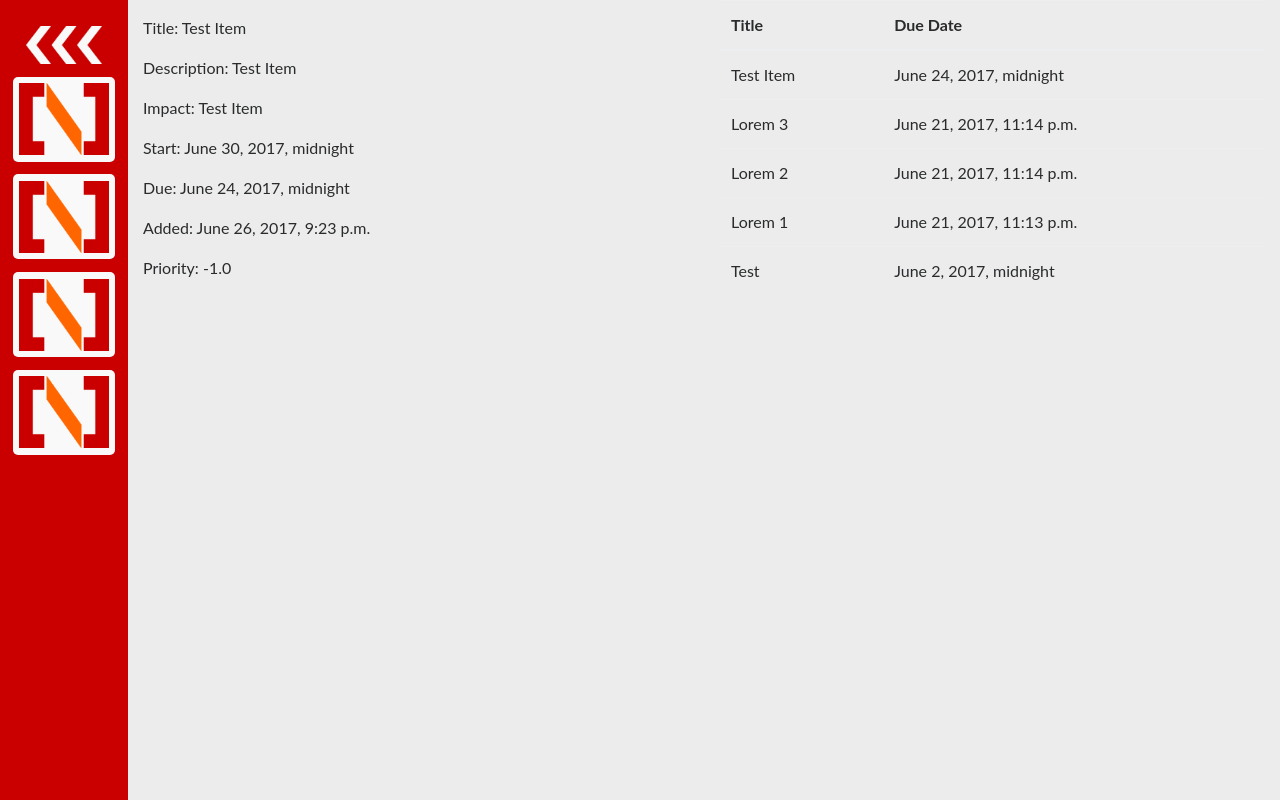
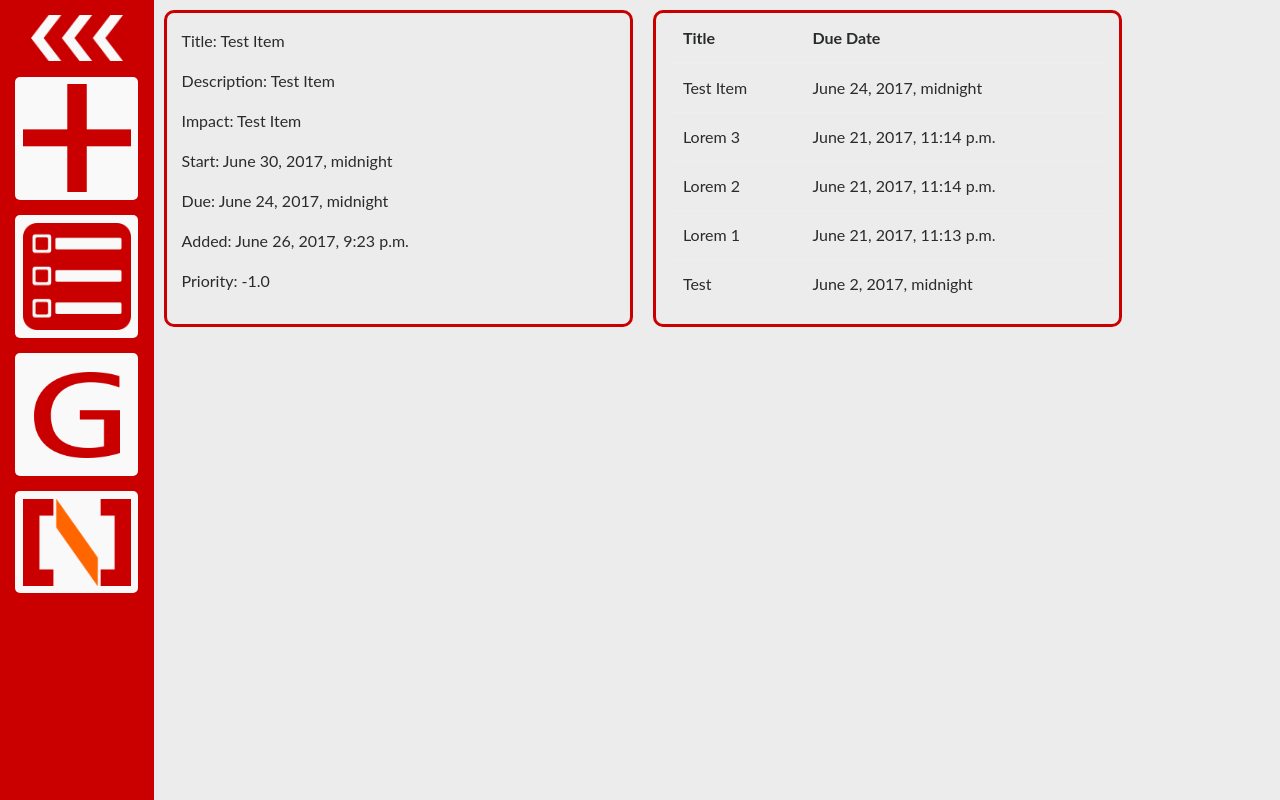
Before and after one commit to smajda/todo_django, a Django app: page /todo/ in a window 1280 px wide. Run offline with Django 3.2, Linux system fonts and the light colour scheme; data comes from the database, SQL or seed files in the repository; both versions use the stored data as it was after the commit; some libraries are stand-ins or nearby versions.

Commit message:
Can now add new items via form - now to fix the UI

```diff
--- a/todo/static/todo/item.js
+++ b/todo/static/todo/item.js
@@ -1,4 +1,4 @@
-var testdata;
+//CHange selected item
 $(".item").click(function () {
   var id = $(this).get(0).id;
   $.ajax({
@@ -20,3 +20,22 @@ $(".item").click(function () {
     }
   });
 });
+
+
+//Show/hide overlay form for new items
+
+$("#add").click(function (){
+  $("#new_item").css('display', 'block');
+});
+$("#cancel_button").click(function (){
+  $("#new_item").css('display', 'none');
+});
+
+/*
+// https://stackoverflow.com/questions/2457246/jquery-click-function-exclude-children
+$("#new_item").click(function (){
+  $("#new_item").css('display', 'none');
+}).children().click(function(e) {
+  return false;
+});
+*/
--- a/todo/static/todo/nav.js
+++ b/todo/static/todo/nav.js
@@ -1,4 +1,4 @@
-var show = '10%';
+var show = '12%';
 var hide = '3%';
 var nav_expanded = false;
 $("#nav").css('width', show)
--- a/todo/static/todo/side_nav.css
+++ b/todo/static/todo/side_nav.css
@@ -10,17 +10,14 @@ body {
     z-index: 1;
     top: 0;
     left: 0;
-    background-color: #111;
     overflow-x: hidden;
-    transition: 0.5s;
-    padding-top: 60px;
+    padding-top: 0px;
     transition: all 0.4s ease 0s;
 }
 
 #nav {
   background-color: #ca0000ff;
   padding: 0px;
-  padding-top: 1%;
 }
 .nav_expand{
   margin: 0 auto;
@@ -37,6 +34,17 @@ body {
   padding: 5%;
 }
 
-.nav_expand:hover, .nav_icon:hover {
+.nav_expand:hover {
   filter: opacity(50%);
 }
+
+#github{
+  padding: 10%;
+}
+
+#add, #list, #logo, #github{
+  transition: all 0.4s ease 0s;
+}
+#add:hover, #list:hover, #logo:hover, #github:hover{
+  filter: opacity(50%);
+}
--- a/todo/static/todo/style.css
+++ b/todo/static/todo/style.css
@@ -16,3 +16,27 @@ body {
 .item:hover {
   opacity: 0.5;
 }
+
+#todo_item, #todo_list{
+  margin: 10px;
+  border-style: solid;
+  border-color: #ca0000ff;
+  border-radius: 10px;
+}
+
+
+#new_item {
+    position: fixed; /* Sit on top of the page content */
+    display: none; /* Hidden by default */
+    width: 100%; /* Full width (cover the whole page) */
+    height: 100%; /* Full height (cover the whole page) */
+    top: 0;
+    left: 0;
+    right: 0;
+    bottom: 0;
+    background-color: rgba(0,0,0,0.5); /* Black background with opacity */
+    z-index: 2; /* Specify a stack order in case you're using a different order for other elements */
+}
+.exit_new_item{
+  background-color: #ca0000ff;
+}
--- a/todo/templates/todo/base.html
+++ b/todo/templates/todo/base.html
@@ -35,20 +35,18 @@
       </div>
 
       <div class="nav_icon">
+        <img src="{% static 'todo/nav/add.png' %}" id = "add" class="img-fluid">
+      </div><div class="resbr"></div>
+
+      <div class="nav_icon">
         <a href="https://github.com/noah-dev">
-          <img src="{% static 'todo/nav/logo.png' %}" id = "add" class="img-fluid">
+          <img src="{% static 'todo/nav/list.png' %}" id = "list" class="img-fluid">
         </a>
       </div><div class="resbr"></div>
 
       <div class="nav_icon">
         <a href="https://github.com/noah-dev">
-          <img src="{% static 'todo/nav/logo.png' %}" id = "view" class="img-fluid">
-        </a>
-      </div><div class="resbr"></div>
-
-      <div class="nav_icon">
-        <a href="https://github.com/noah-dev">
-          <img src="{% static 'todo/nav/logo.png' %}" id = "github" class="img-fluid">
+          <img src="{% static 'todo/nav/github.png' %}" id = "github" class="img-fluid">
         </a>
       </div><div class="resbr"></div>
 
--- a/todo/templates/todo/index.html
+++ b/todo/templates/todo/index.html
@@ -3,7 +3,7 @@
 {# Passed variables - item_list and item_select #}
 <div class="container-fluid">
   <div class="row">
-    <div id="todo_item" class="width col-md-6">
+    <div id="todo_item" class="col-md-5 panel">
       <p id="json_test"></p>
       <p id="json_title_text">Title: {{item_select.title_text}}</p>
       <p id="json_desc_text">Description: {{item_select.desc_text}}</p>
@@ -13,7 +13,8 @@
       <p id="json_add_date">Added: {{item_select.add_date}}</p>
       <p id="json_priority">Priority: {{item_select.priority}}</p>
     </div>
-    <div id="todo_list" class="width col-md-6">
+    <div id="todo_list" class="col-md-5 panel">
+      <div>
         <table class="table">
           <thead>
               <th>Title</th>
@@ -33,4 +34,36 @@
     </div>
   </div>
 
+
+  <div id="new_item" class="row">
+    <div class="col-md-8 offset-2">
+      <div class="container" style="background-color: #ecececff">
+        <form action="/todo/add_item/" method="post" id = "item_form">
+          {% csrf_token %}
+          <div class="form-group">
+            <input type="text" class="form-control form-control-lg" name = "title" placeholder = "Title">
+          </div>
+          <div class="form-group">
+            <input type="text" class="form-control form-control-lg" name = "desc" placeholder = "Description">
+          </div>
+          <div class="form-group">
+            <input type="text" class="form-control form-control-lg" name = "impact" placeholder = "Impact">
+          </div>
+          <div class="form-group">
+            <input type="text" class="form-control form-control-lg" id="start_date" name = "start" placeholder = "Start Date">
+          </div>
+          <div class="form-group">
+            <input type="text" class="form-control form-control-lg" id="due_date" name = "due" placeholder = "Due Date">
+          </div>
+          <div class="form-group">
+            <button type = "submit" class="btn btn-success btn-lg" id="add_button" name = "add_button">Add Todo Item!</button>
+          </div>
+        </form>
+        <button type = "submit" class="btn btn-danger btn-lg" id = "cancel_button">Cancel!</button>
+      </div>
+    </div>
+  </div>
+
+</div>
+
 {% endblock %}
--- a/todo/urls.py
+++ b/todo/urls.py
@@ -2,11 +2,12 @@ from django.conf.urls import url
 
 from . import views
 
-app_name = 'calc'
+app_name = 'todo'
 urlpatterns = [
     # url(r'^$', views.IndexView.as_view(), name='generic_index'),
     # url(r'^ajax/$', views.IndexView.ajax(), name='generic_index'),
 
     url(r'^$', views.index, name='index'),
     url(r'^ajax/$', views.ajax, name='ajax'),
+    url(r'^add_item/$', views.add_item, name='add_item'),
 ]
--- a/todo/views.py
+++ b/todo/views.py
@@ -1,22 +1,17 @@
 from django.shortcuts import get_object_or_404, render
-from django.http import HttpResponseRedirect
-from django.urls import reverse
-
-from django.views import generic
-
 from django.http import JsonResponse
-
-from django.views.generic.edit import FormView
-
-from django.utils import timezone
-
-from django.contrib import messages
-
 from .models import Item
 
 import json
-import datetime
 from django.forms.models import model_to_dict
+
+from django.http import HttpResponseRedirect
+from django.urls import reverse
+from django.views import generic
+from django.views.generic.edit import FormView
+from django.utils import timezone
+from django.contrib import messages
+from datetime import datetime
 
 
 def index(request):
@@ -42,3 +37,37 @@ def ajax(request):
     pre_data['start_date'] = str(pre_data['start_date'])
     data = json.dumps(pre_data)
     return JsonResponse(data, safe=False)
+
+
+def add_item(request):
+    def convert_date(date_string):
+        return datetime.strptime(date_string, '%m/%d/%Y')
+    print("test")
+    if 'add_button' in request.POST:
+        # try:
+        print(request.POST)
+        title_text = request.POST['title']
+        desc_text = request.POST['desc']
+        impact_text = request.POST['impact']
+        start_date = convert_date(request.POST['start'])
+        due_date = convert_date(request.POST['due'])
+        complete = False
+        priority = -1
+        add_date = timezone.now()
+
+        new_rec = Item(title_text=title_text,
+                       desc_text=desc_text,
+                       impact_text=impact_text,
+                       start_date=start_date,
+                       due_date=due_date,
+                       priority=priority,
+                       complete=complete,
+                       add_date=add_date)
+        new_rec.save()
+
+        # except:
+        # messages.warning(request, "Input Not Valid - Please Try Again")
+        # HttpResponseRedirect(request.path)
+
+    # Used instead of redirect so that back button goes back to calc page
+    return HttpResponseRedirect(reverse('todo:index'))
```
Also changed, not shown: db.sqlite3, todo/migrations/0004_auto_20170625_1728.py (added), todo/migrations/0005_auto_20170625_1732.py (added), todo/static/todo/nav/add.png (added), todo/static/todo/nav/github.png (added), todo/static/todo/nav/list.png (added), todo/static/todo/nav/svg/add.svg (added), todo/static/todo/nav/svg/expand_arrow.svg (renamed from todo/static/todo/nav/expand_arrow.svg), todo/static/todo/nav/svg/github.svg (added), todo/static/todo/nav/svg/list.svg (added), todo/static/todo/nav/svg/personal_logo.svg (renamed from todo/static/todo/nav/personal_logo.svg). Lines whose indentation alone changed are shown as unchanged.
